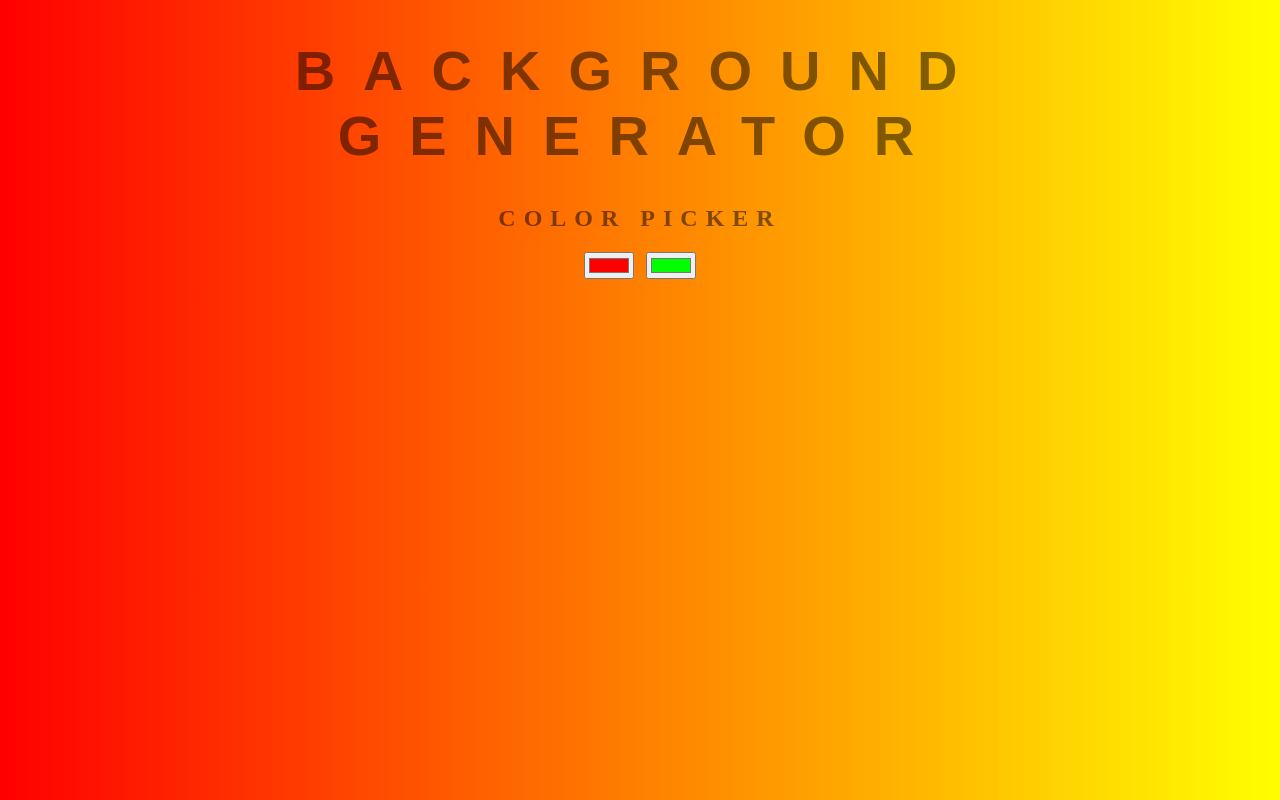
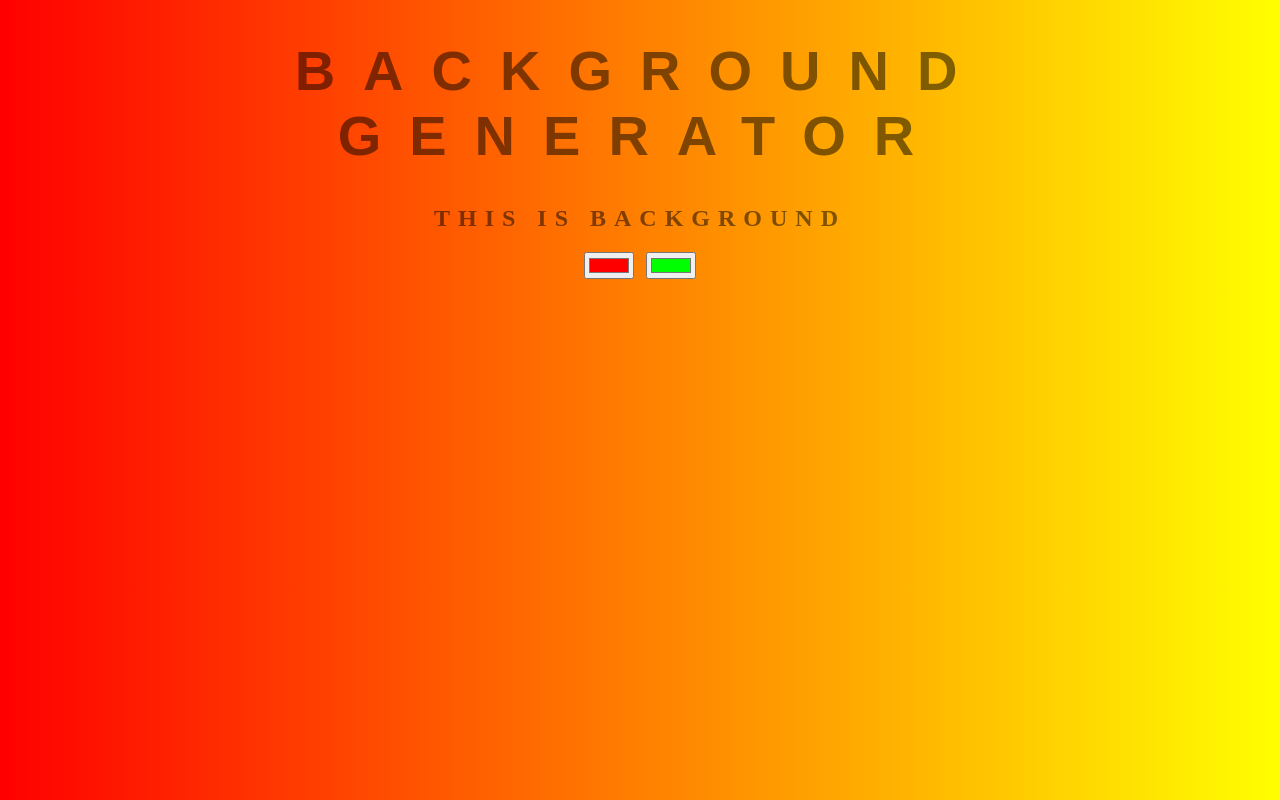
Before and after one commit to anishprj/background-generator, a plain HTML site: page index.html in a window 1280 px wide. Drawn offline with Linux system fonts and the light colour scheme.

Commit message:
changing text

```diff
--- a/index.html
+++ b/index.html
@@ -6,7 +6,7 @@
 </head>
 <body id="gradient">
 <h1>Background Generator</h1>
-<h2>Color Picker</h2>
+<h2>This is background</h2>
 <input class="color1" type="color" name="color1" value="#ff0000">
 <input class="color2" type="color" name="color2" value="#00ff00">
 <h3></h3>
```
